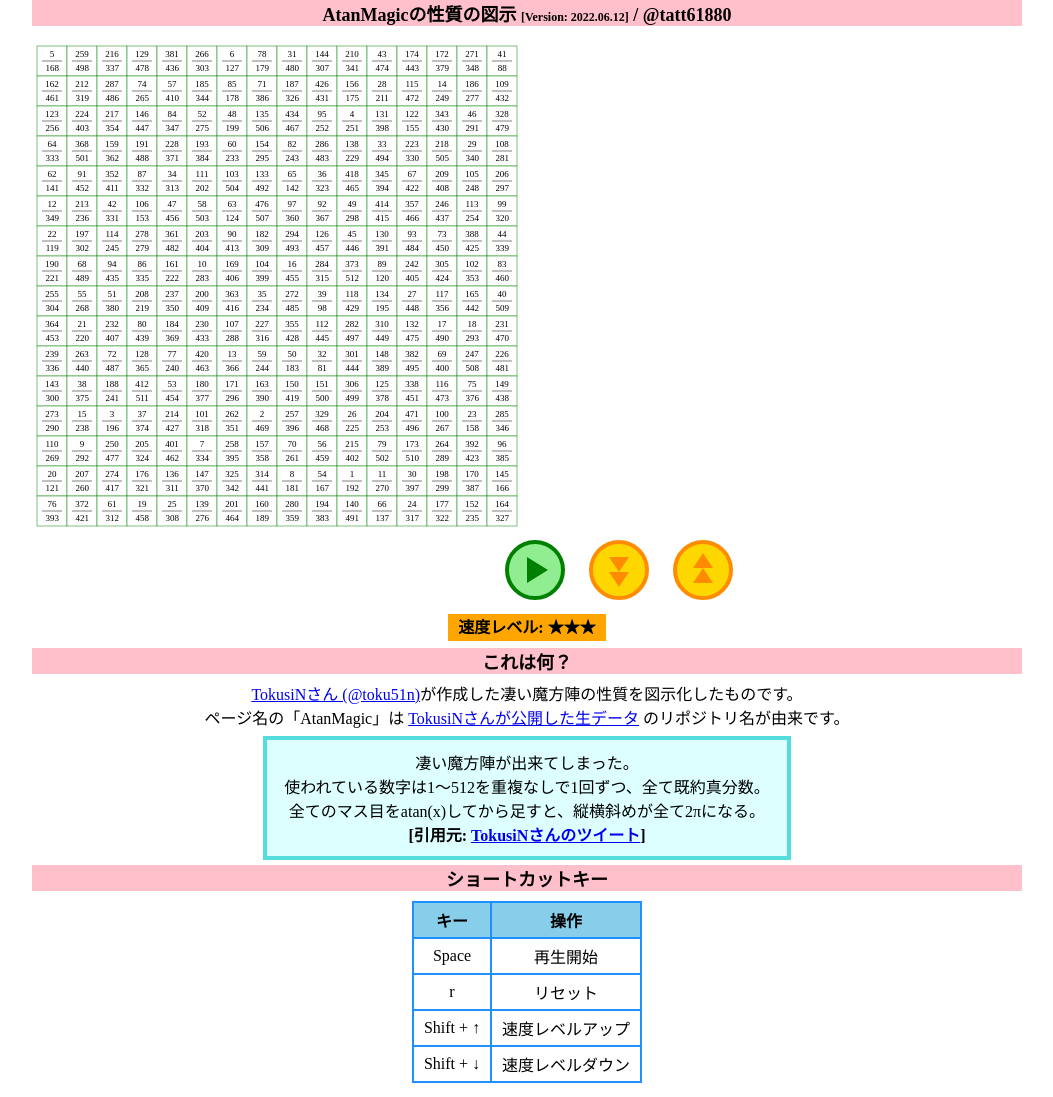
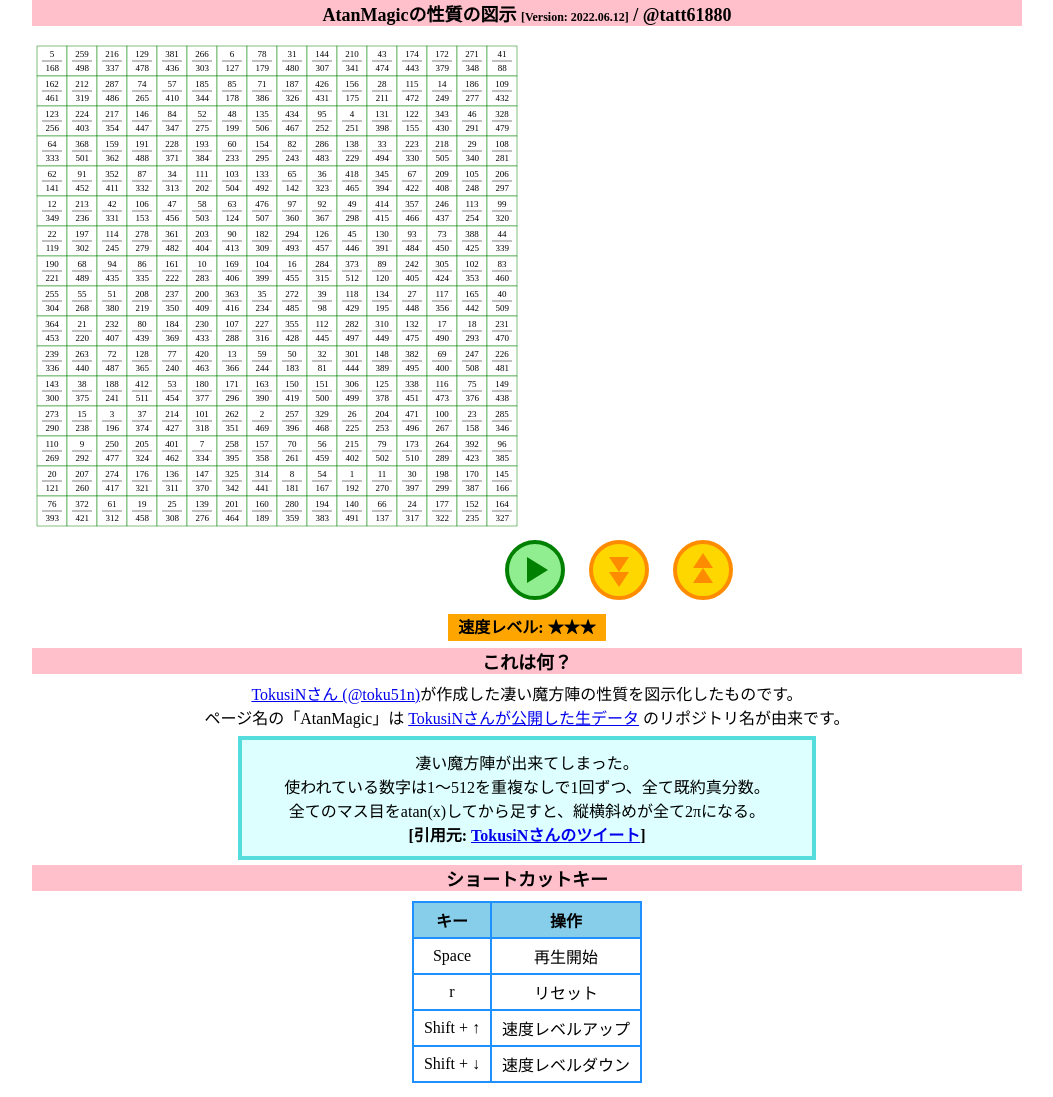
Before and after one commit to tatt61880/AtanMagic, a plain HTML site: page index.html in a window 1280 px wide. Shown: the top 1097 px of the page, without its empty margins (113-1166 px from the left). Drawn offline with Linux system fonts and the light colour scheme.

Commit message:
Update index.html

```diff
--- a/index.html
+++ b/index.html
@@ -71,7 +71,7 @@
     <a href="https://twitter.com/toku51n">TokusiNさん (@toku51n)</a>が作成した凄い魔方陣の性質を図示化したものです。<br>
     ページ名の「AtanMagic」は <a href="https://github.com/TokusiN/AtanMagic/blob/main/data.txt">TokusiNさんが公開した生データ</a> のリポジトリ名が由来です。
   </p>
-  <blockquote cite="https://twitter.com/toku51n/status/1533401499983749121" style="width: 500px; margin: auto;">
+  <blockquote cite="https://twitter.com/toku51n/status/1533401499983749121" style="width: 550px; margin: auto;">
     <span>
       凄い魔方陣が出来てしまった。<br>
       使われている数字は1～512を重複なしで1回ずつ、全て既約真分数。<br>
```
